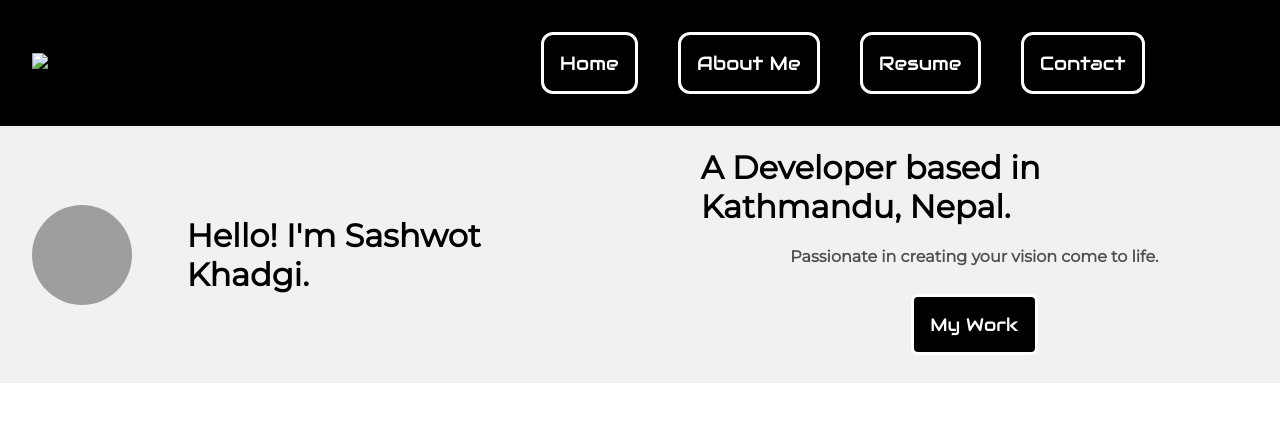
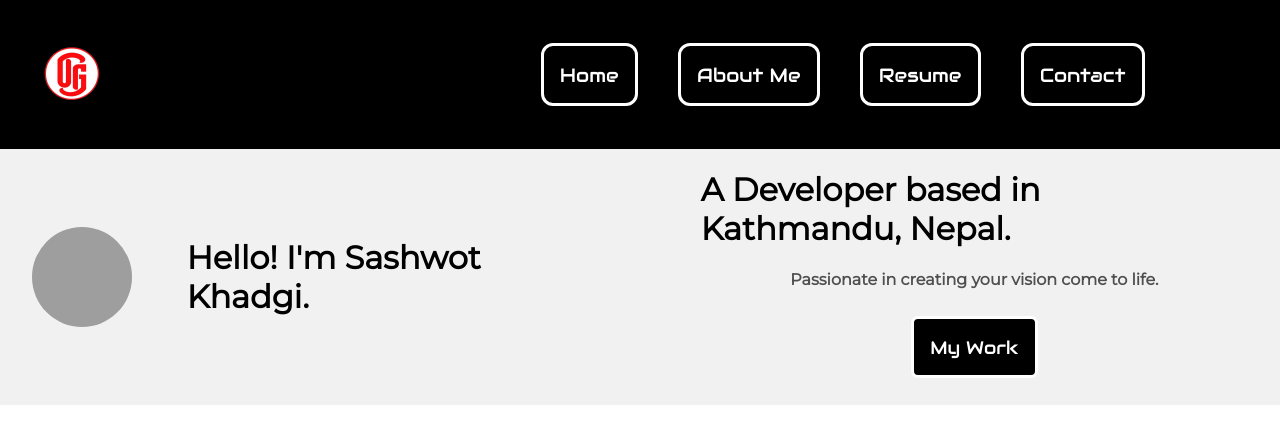
Before and after one commit to 0rdinary-guy/Pers_Port_Web_Tech, a plain HTML site: page index.html in a window 1280 px wide. Drawn offline with Linux system fonts and the light colour scheme; the site is published under a folder, as on GitHub Pages, so addresses that start at the root find nothing; a web font is replaced by a local one.

Commit message:
Update index.html

```diff
--- a/index.html
+++ b/index.html
@@ -18,7 +18,7 @@
 <body>
     <div class="nav">
         <div class="logo-container">
-            <a href=""><img src="/images/logo.png" class="logo"></a>
+            <a href=""><img src="images/logo.png" class="logo"></a>
         </div>
         <div class="menu">
             <a href="">Home</a>
```
